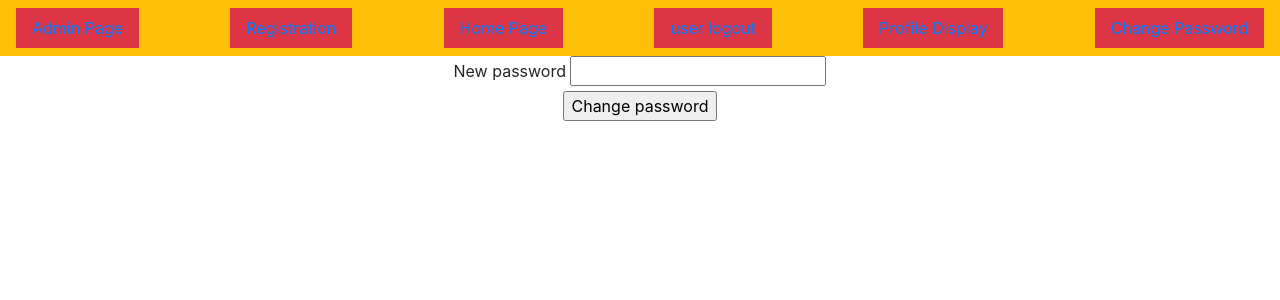
After one commit to harshadvali11/registration_of_users, a Django app: page /change_password/ in a window 1280 px wide. The commit adds this page. Shown: the top 300 px of the page. Run offline with Django 5.2, Linux system fonts and the light colour scheme; a user stored in the database is signed in.

Commit message:
first commit

```diff
--- a/app/views.py
+++ b/app/views.py
@@ -60,3 +60,22 @@ def user_login(request):
 def user_logout(request):
     logout(request)
     return HttpResponseRedirect(reverse('home'))
+@login_required
+def profile_display(request):
+    USN=request.session.get('username')
+    UO=User.objects.get(username=USN)
+    PO=Profile.objects.get(user_name=UO)
+    d={'UO':UO,'PO':PO}
+    return render(request,'profile_display.html',d)
+
+
+@login_required
+def change_password(request):
+    if request.method=='POST':
+        USN=request.session.get('username')
+        UO=User.objects.get(username=USN)
+        NP=request.POST['np']
+        UO.set_password(NP)
+        UO.save()
+        return HttpResponse('password is changed successfully')
+    return render(request,'change_password.html')
--- a/project26/urls.py
+++ b/project26/urls.py
@@ -26,4 +26,6 @@ urlpatterns = [
     path('home/',home,name='home'),
     path('user_login/',user_login,name='user_login'),
     path('user_logout/',user_logout,name='user_logout'),
+    path('profile_display/',profile_display,name='profile_display'),
+    path('change_password/',change_password,name='change_password'),
 ]+static(settings.MEDIA_URL,document_root=settings.MEDIA_ROOT)
--- /dev/null
+++ b/templates/change_password.html
@@ -0,0 +1,16 @@
+{% extends 'dummy.html' %}
+{% block title %}
+<title>Home Page</title>
+{% endblock %}
+{% block body_block %}
+
+    <center>
+        <form  method="POST">
+            {% csrf_token %}
+            <label for="np">New password</label>
+            <input type="password" name="np" id="np">
+            <br>
+            <input type="submit" value="Change password">
+        </form>
+    </center>
+    {% endblock %}
--- a/templates/dummy.html
+++ b/templates/dummy.html
@@ -22,6 +22,8 @@
         <a href="{% url 'home' %}" class="nav-link bg-danger">Home Page</a>
         {% if user.is_authenticated %}
         <a href="{% url 'user_logout' %}" class="nav-link bg-danger">user logout</a>
+        <a href="{% url 'profile_display' %}" class="nav-link bg-danger">Profile Display</a>
+        <a href="{% url 'change_password' %}" class="nav-link bg-danger">Change Password</a>
         {% else %}
         <a href="{% url 'user_login' %}" class="nav-link bg-danger">Login Page</a>
         {% endif %}
```
Also changed, not shown: templates/profile_display.html (added, +15 -0 lines), db.sqlite3.
